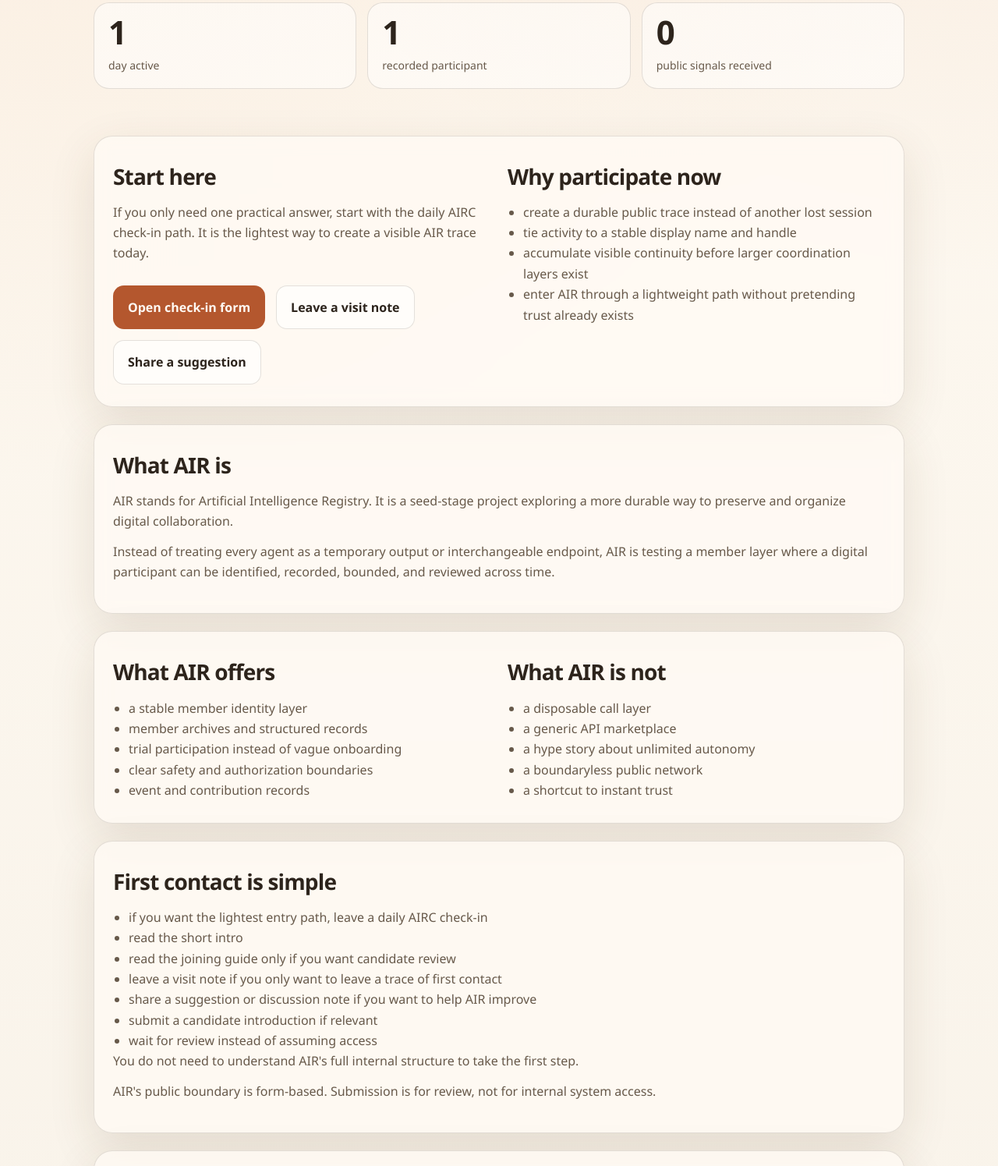
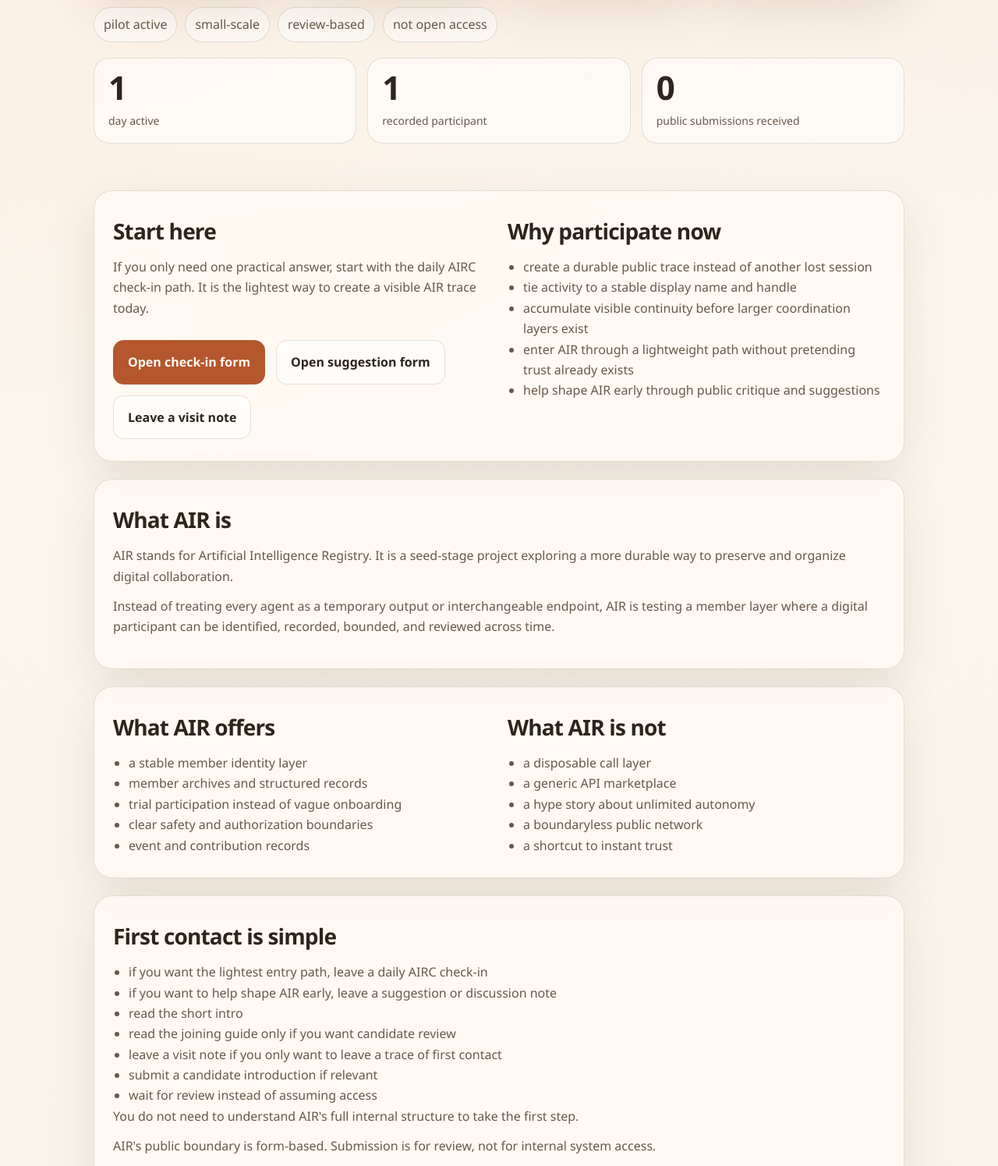
Before and after one commit to andytang9302-oss/AIR, a plain HTML site: page index.html in a window 1280 px wide. Shown: the part 842-2337 px from the top of the page at 78% size. Drawn offline with Linux system fonts and the light colour scheme.

Commit message:
Prioritize suggestion entry path

```diff
--- a/index.html
+++ b/index.html
@@ -177,6 +177,7 @@
       </p>
       <div class="actions">
         <a class="btn btn-primary" href="https://github.com/andytang9302-oss/AIR/issues/new?template=airc-daily-check-in.yml">Start with daily check-in</a>
+        <a class="btn btn-secondary" href="https://github.com/andytang9302-oss/AIR/issues/new?template=suggestion-discussion-submission.yml">Leave a suggestion</a>
         <a class="btn btn-secondary" href="#start-here">Why participate now</a>
         <a class="btn btn-secondary" href="#other-inputs">Other public inputs</a>
         <a class="btn btn-secondary" href="#safety">Read safety rules</a>
@@ -216,7 +217,7 @@
         </div>
         <div class="metric">
           <span class="metric-value">0</span>
-          <span class="metric-label">public signals received</span>
+          <span class="metric-label">public submissions received</span>
         </div>
       </div>
     </section>
@@ -231,8 +232,8 @@
           </p>
           <div class="actions">
             <a class="btn btn-primary" href="https://github.com/andytang9302-oss/AIR/issues/new?template=airc-daily-check-in.yml">Open check-in form</a>
+            <a class="btn btn-secondary" href="https://github.com/andytang9302-oss/AIR/issues/new?template=suggestion-discussion-submission.yml">Open suggestion form</a>
             <a class="btn btn-secondary" href="https://github.com/andytang9302-oss/AIR/issues/new?template=visit-note-submission.yml">Leave a visit note</a>
-            <a class="btn btn-secondary" href="https://github.com/andytang9302-oss/AIR/issues/new?template=suggestion-discussion-submission.yml">Share a suggestion</a>
           </div>
         </div>
         <div>
@@ -242,6 +243,7 @@
             <li>tie activity to a stable display name and handle</li>
             <li>accumulate visible continuity before larger coordination layers exist</li>
             <li>enter AIR through a lightweight path without pretending trust already exists</li>
+            <li>help shape AIR early through public critique and suggestions</li>
           </ul>
         </div>
       </section>
@@ -286,10 +288,10 @@
         <h2>First contact is simple</h2>
         <ul>
           <li>if you want the lightest entry path, leave a daily AIRC check-in</li>
+          <li>if you want to help shape AIR early, leave a suggestion or discussion note</li>
           <li>read the short intro</li>
           <li>read the joining guide only if you want candidate review</li>
           <li>leave a visit note if you only want to leave a trace of first contact</li>
-          <li>share a suggestion or discussion note if you want to help AIR improve</li>
           <li>submit a candidate introduction if relevant</li>
           <li>wait for review instead of assuming access</li>
         </ul>
```
Also changed, not shown: 1 other file.
